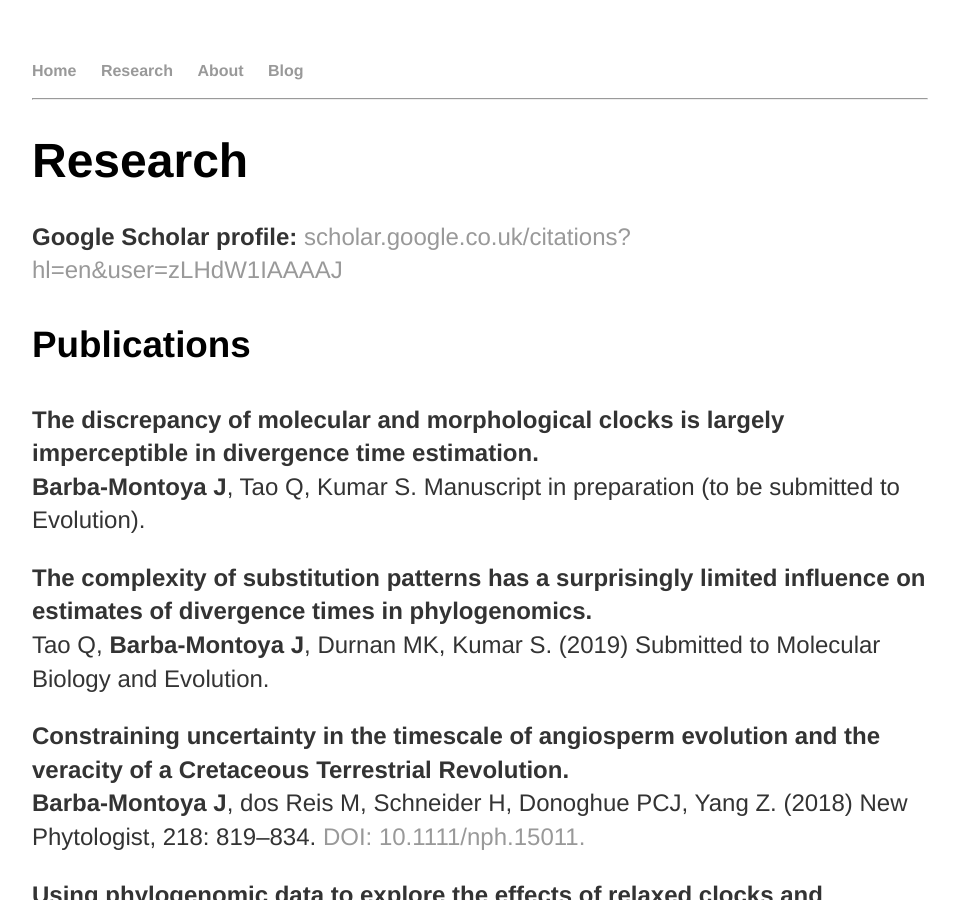
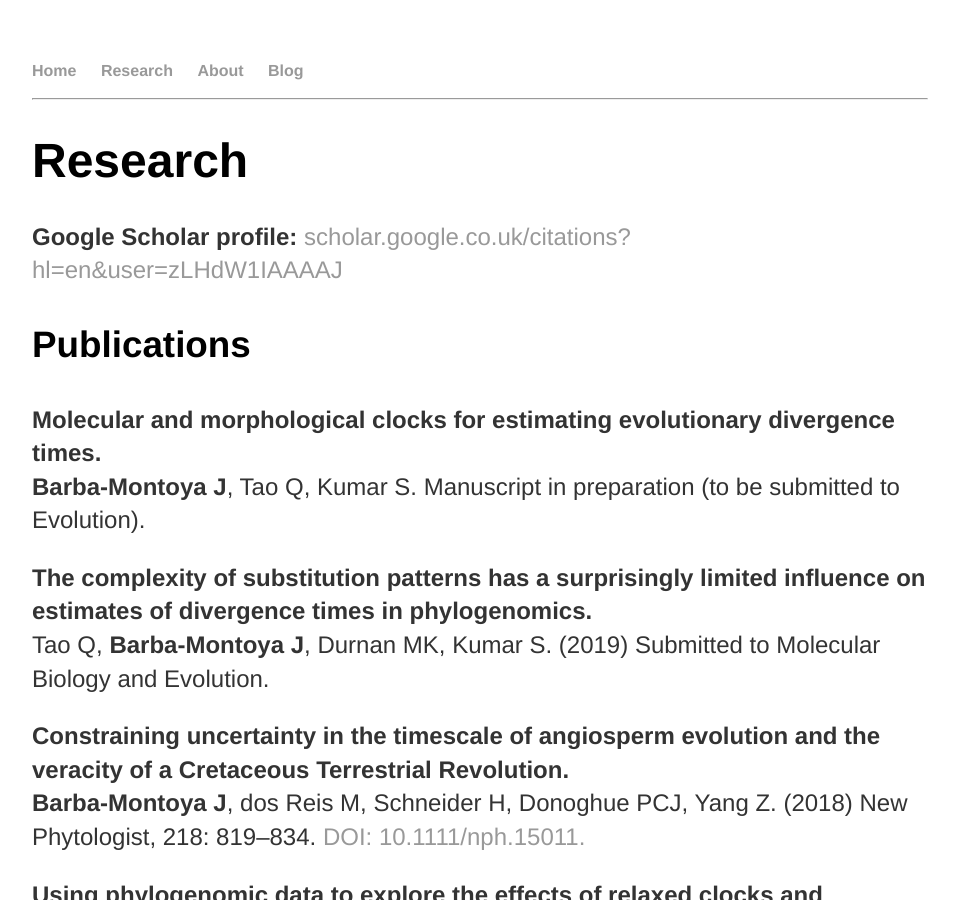
Before and after one commit to josebarbamontoya/josebarbamontoya.github.io, a Jekyll site: the page built from research/index.html, in a window 1280 px wide and 900 px high. Shown: the whole window, without its empty margins (160-1119 px from the left). Built offline with Jekyll 4.4.1, drawn with Linux system fonts in a browser that asks for light colours.

Commit message:
Update index.html

```diff
--- a/research/index.html
+++ b/research/index.html
@@ -7,7 +7,7 @@ title: Jose Barba-Montoya
 					<h1>Research</h1>
 					<p><b>Google Scholar profile:</b><a href="https://scholar.google.co.uk/citations?hl=en&user=zLHdW1IAAAAJ"> scholar.google.co.uk/citations?hl=en&user=zLHdW1IAAAAJ</a></p>
 					<h3>Publications</h3>
-<p><b>The discrepancy of molecular and morphological clocks is largely imperceptible in divergence time estimation.</b><br>
+<p><b>Molecular and morphological clocks for estimating evolutionary divergence times.</b><br>
 <b>Barba-Montoya J</b>, Tao Q, Kumar S. Manuscript in preparation (to be submitted to Evolution).
 
 <p><b>The complexity of substitution patterns has a surprisingly limited influence on estimates of divergence times in phylogenomics.</b><br>
```
